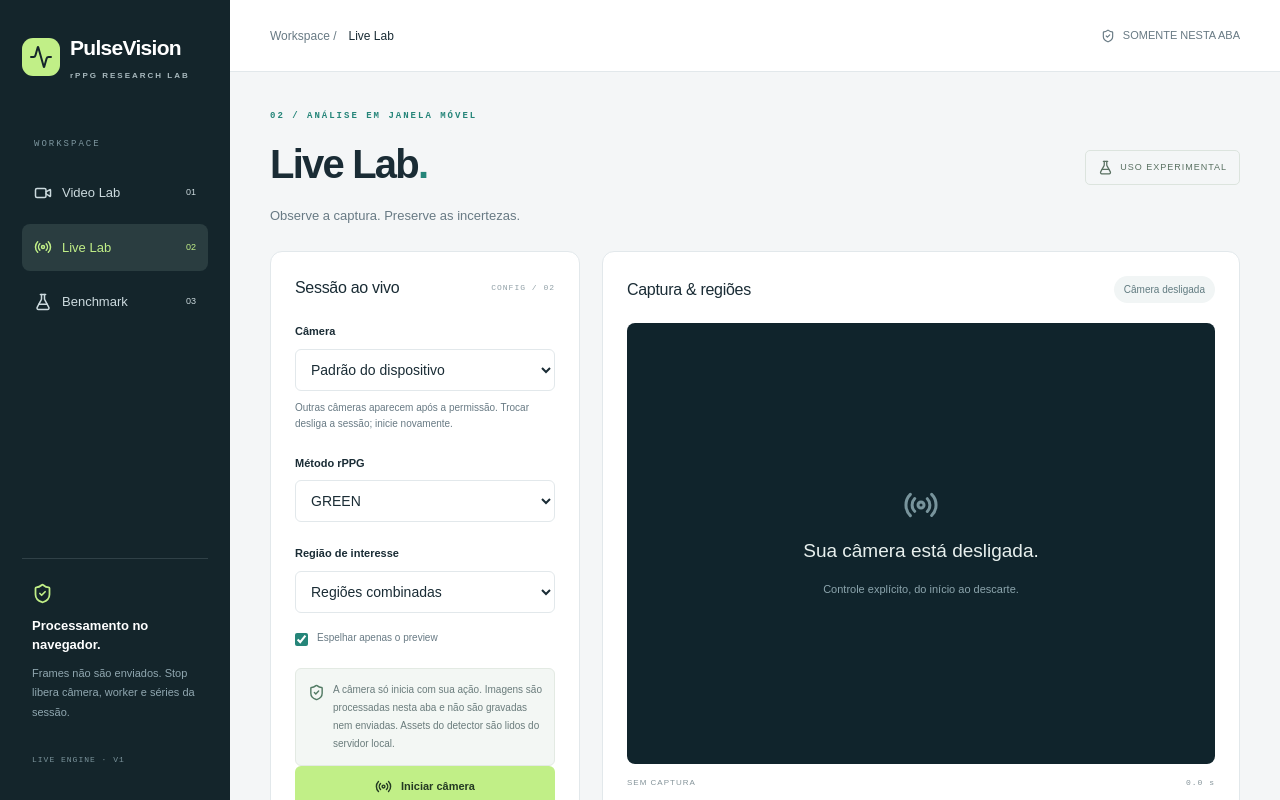
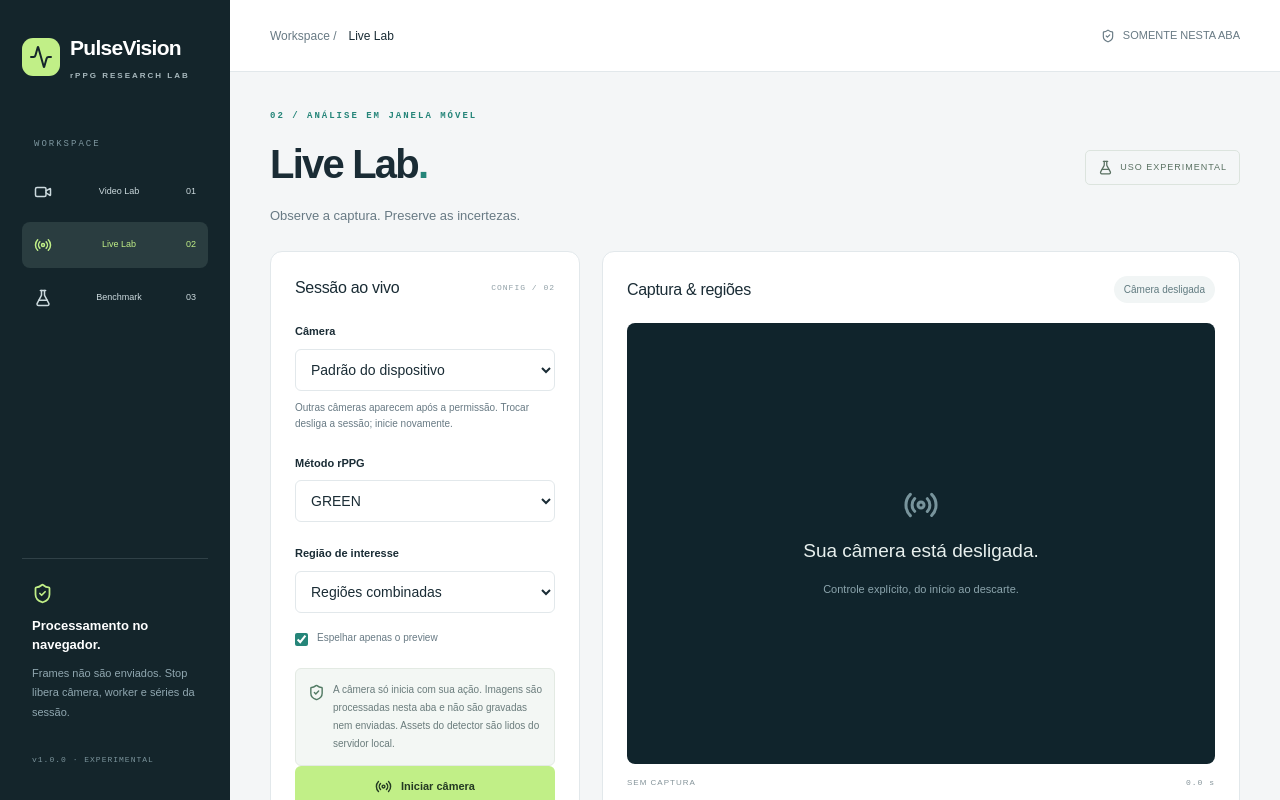
Before and after one commit to solerpedroo/pulsevision-rppg-lab, a Next.js app in the folder apps/web/: page /live in a window 1280 px wide. Shown: the top 800 px of the page. Built offline with nearby package versions, Linux system fonts and the light colour scheme.

Commit message:
refactor(web): adota sidebar compartilhada no live

```diff
--- a/apps/web/features/live/live-lab.tsx
+++ b/apps/web/features/live/live-lab.tsx
@@ -1,13 +1,11 @@
 "use client";
+import { LabSidebar } from "@/components/lab-sidebar";
 import { useEffect, useRef, useState, memo } from "react";
-import Link from "next/link";
 import {
-  Activity,
   Radio,
   ShieldCheck,
   Square,
   Download,
-  Video,
   FlaskConical,
   Info,
 } from "lucide-react";
@@ -170,40 +168,7 @@ export function LiveLab() {
       <a href="#workspace" className="skip">
         Ir ao laboratório
       </a>
-      <aside className="sidebar">
-        <Link href="/video" className="brand">
-          <span className="brand-mark">
-            <Activity size={24} />
-          </span>
-          <span>
-            PulseVision<small>rPPG RESEARCH LAB</small>
-          </span>
-        </Link>
-        <p className="nav-label">WORKSPACE</p>
-        <nav aria-label="Laboratórios">
-          <Link className="nav-item" href="/video">
-            <Video size={18} />
-            Video Lab<span>01</span>
-          </Link>
-          <Link className="nav-item selected" href="/live" aria-current="page">
-            <Radio size={18} />
-            Live Lab<span>02</span>
-          </Link>
-          <a className="nav-item" href="/benchmark">
-            <FlaskConical size={18} />
-            Benchmark<span>03</span>
-          </a>
-        </nav>
-        <div className="sidebar-bottom">
-          <ShieldCheck size={21} />
-          <strong>Processamento no navegador.</strong>
-          <p>
-            Frames não são enviados. Stop libera câmera, worker e séries da
-            sessão.
-          </p>
-          <span className="mono">LIVE ENGINE · V1</span>
-        </div>
-      </aside>
+      <LabSidebar active="live" />
       <div className="lab-main">
         <header className="topbar">
           <div className="breadcrumb">
```
